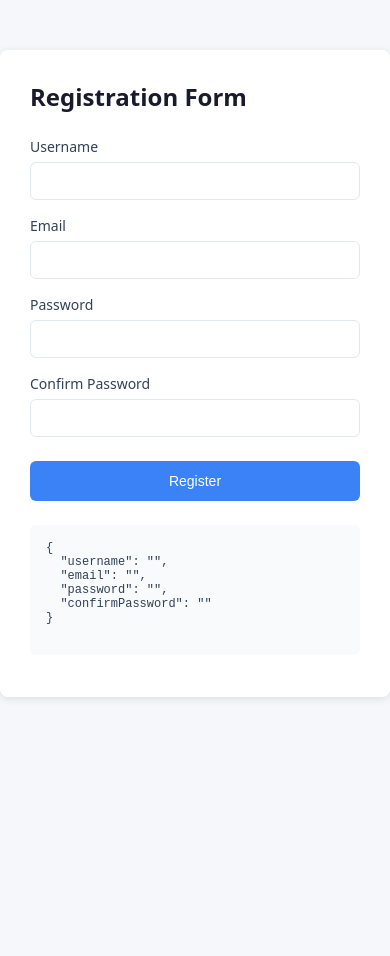
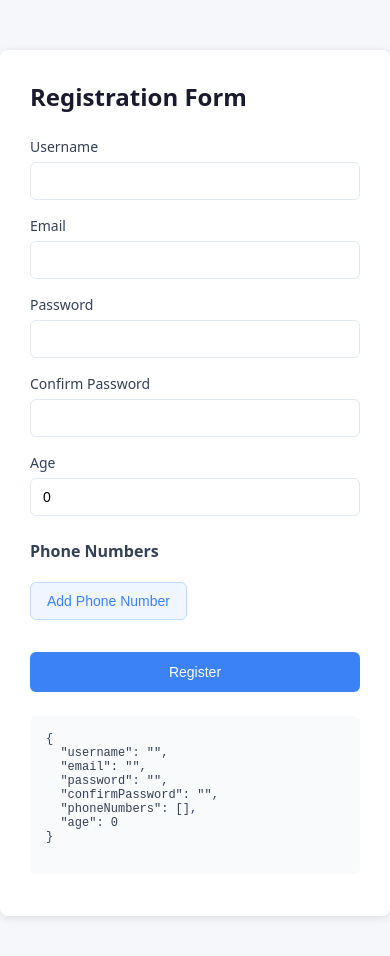
Before and after one commit to praveenfuloria/reactive-form-app, an Angular app: page / in a window 390 px wide. Shown: the top 956 px of the page. Before the commit the page ends 844 px from the top, so only its background shows below. Built offline with nearby package versions, Linux system fonts and the light colour scheme.

Commit message:
dynamic phone number field using Form Array

```diff
--- a/src/app/app.css
+++ b/src/app/app.css
@@ -83,3 +83,63 @@ input.ng-invalid.ng-touched {
   margin-top: 4px;
   display: block;
 }
+
+.phone-numbers-section {
+  margin-top: 24px;
+  margin-bottom: 24px;
+}
+
+.phone-numbers-section h3 {
+  margin: 0 0 12px 0;
+  font-size: 16px;
+  color: #334155;
+}
+
+.phone-number-row {
+  display: flex;
+  gap: 8px;
+  margin-bottom: 8px;
+}
+
+.phone-number-row input {
+  flex: 1;
+  padding: 10px 12px;
+  font-size: 14px;
+  border: 1px solid #e2e8f0;
+  border-radius: 6px;
+}
+
+.phone-number-row input:focus {
+  outline: none;
+  border-color: #3b82f6;
+  box-shadow: 0 0 0 3px rgba(59, 130, 246, 0.1);
+}
+
+.phone-number-row button {
+  padding: 10px 16px;
+  font-size: 14px;
+  color: #dc2626;
+  background-color: #fef2f2;
+  border: 1px solid #fecaca;
+  border-radius: 6px;
+  cursor: pointer;
+}
+
+.phone-number-row button:hover {
+  background-color: #fee2e2;
+}
+
+.phone-numbers-section > button {
+  padding: 10px 16px;
+  font-size: 14px;
+  color: #3b82f6;
+  background-color: #eff6ff;
+  border: 1px solid #bfdbfe;
+  border-radius: 6px;
+  cursor: pointer;
+  margin-top: 8px;
+}
+
+.phone-numbers-section > button:hover {
+  background-color: #dbeafe;
+}
--- a/src/app/app.html
+++ b/src/app/app.html
@@ -79,6 +79,36 @@
       </div>
     </div>
 
+    <div class="form-group">
+      <label for="age">Age</label>
+      <input type="number" id="age" name="age" formControlName="age" />
+
+      <div class="error-messages">
+        @if (age.errors?.['required'] && age.touched) {
+          <span>Please enter a valid age.</span>
+        }
+        @if (age.errors?.['min'] && age.touched) {
+          <span>You must be at least 18 years old.</span>
+        }
+        @if (age.errors?.['max'] && age.touched) {
+          <span>Please enter a valid age. Max is 120.</span>
+        }
+      </div>
+    </div>
+
+    <div class="form-group" class="phone-numbers-section">
+      <h3>Phone Numbers</h3>
+      <div formArrayName="phoneNumbers">
+        @for (control of phoneNumbers.controls; track control) {
+          <div class="phone-number-row">
+            <input type="tel" [formControlName]="$index" />
+            <button type="button" (click)="removePhoneNumber($index)">Remove</button>
+          </div>
+        }
+      </div>
+      <button type="button" (click)="addPhoneNumber()">Add Phone Number</button>
+    </div>
+
     <button type="submit">Register</button>
   </form>
 
--- a/src/app/app.ts
+++ b/src/app/app.ts
@@ -1,6 +1,7 @@
 import { JsonPipe } from '@angular/common';
 import { Component } from '@angular/core';
 import {
+  FormArray,
   FormBuilder,
   FormControl,
   FormGroup,
@@ -45,6 +46,10 @@ export class App {
           validators: [Validators.required, Validators.minLength(6), minUppercase(1)],
         }),
         confirmPassword: this.nonfb.control('', { validators: [Validators.required] }),
+        phoneNumbers: this.fb.array([]),
+        age: this.nonfb.control(0, {
+          validators: [Validators.required, Validators.min(18), Validators.max(120)],
+        }),
       },
       { validators: [passwordsMatch] },
     );
@@ -75,4 +80,24 @@ export class App {
   get confirmPassword(): FormControl {
     return this.registrationForm.get('confirmPassword') as FormControl;
   }
+
+  get age(): FormControl {
+    return this.registrationForm.get('age') as FormControl;
+  }
+
+  get phoneNumbers(): FormArray {
+    return this.registrationForm.get('phoneNumbers') as FormArray;
+  }
+
+  addPhoneNumber(): void {
+    this.phoneNumbers.push(
+      this.nonfb.control('', {
+        validators: [Validators.required],
+      }),
+    );
+  }
+
+  removePhoneNumber(index: number): void {
+    this.phoneNumbers.removeAt(index);
+  }
 }
```
